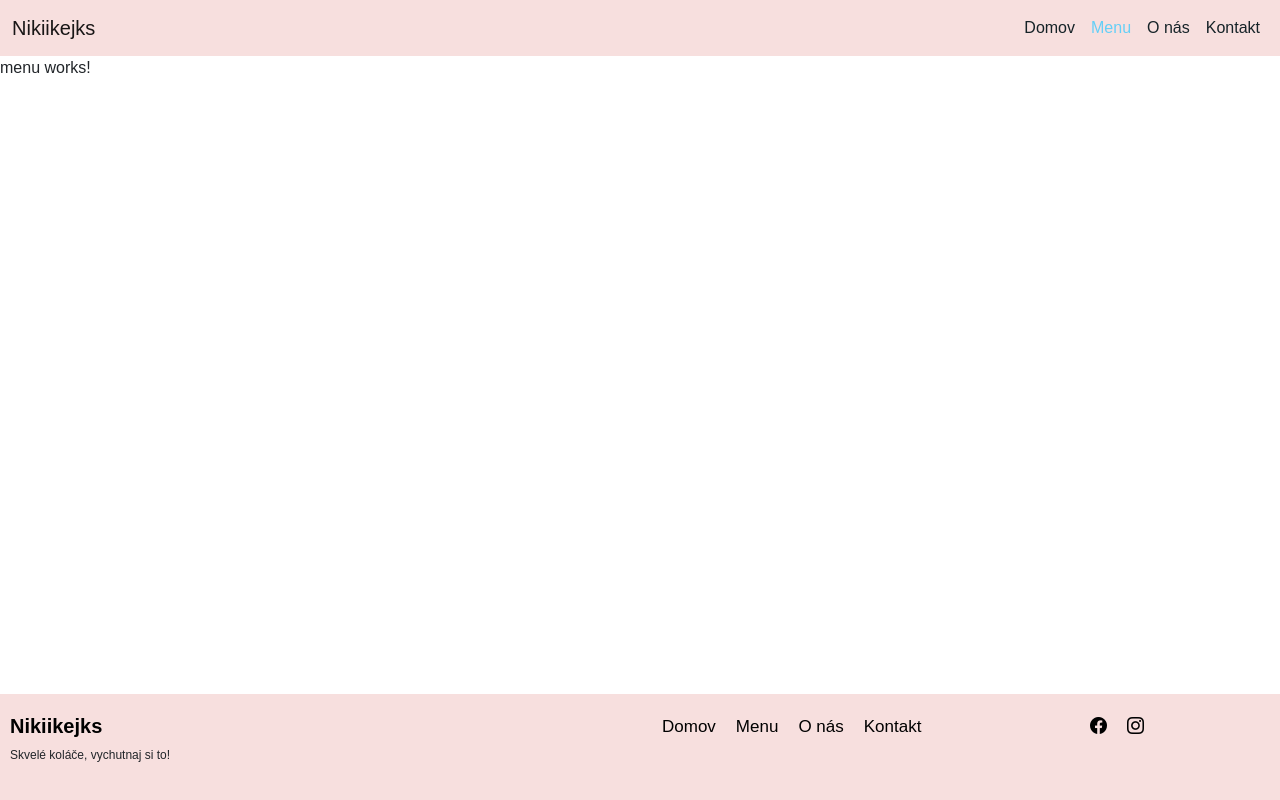
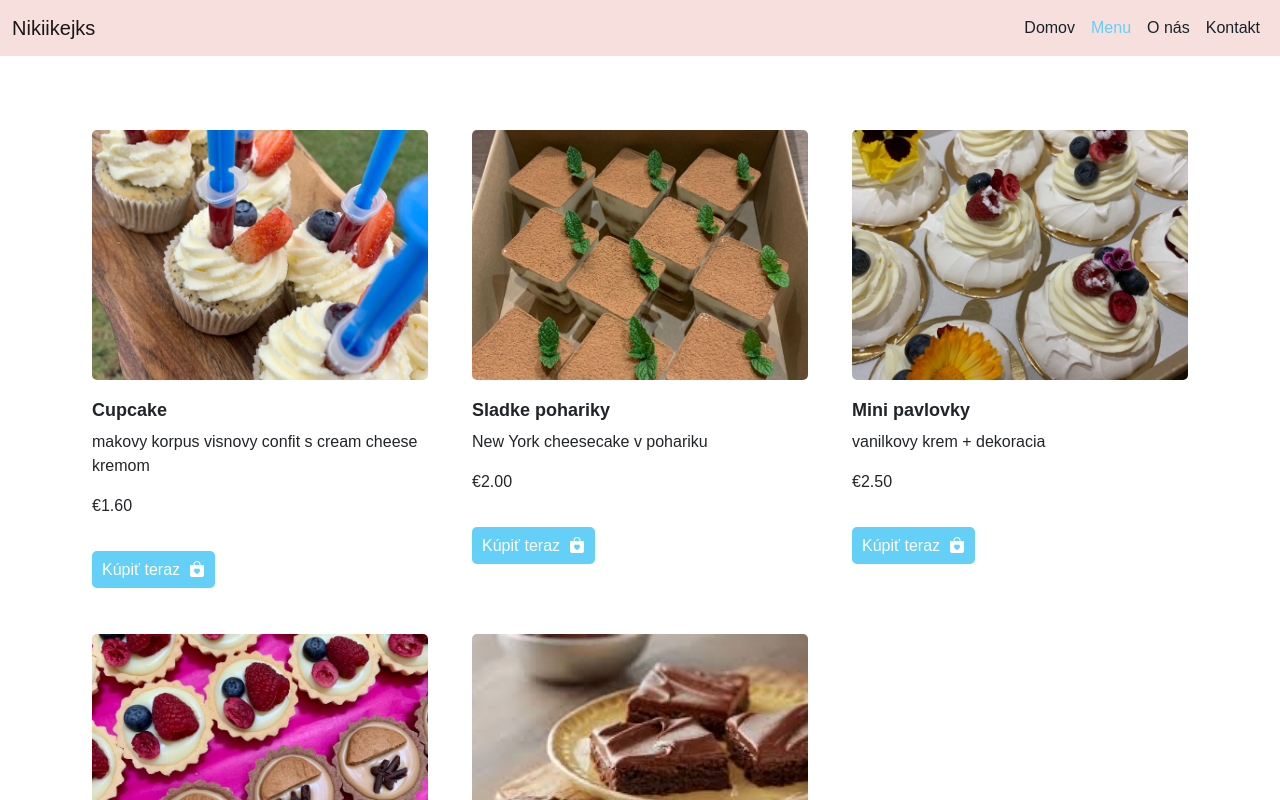
Before and after one commit to jan-andrejko/nikiikejksweb, an Angular app: page /menu in a window 1280 px wide. Shown: the top 800 px of the page. Built offline with nearby package versions, Linux system fonts and the light colour scheme.

Commit message:
finish HP, add products to Menu, create Menupage
I finished with homepage, then I did added products to the menu page and on the end create a menupage.

```diff
--- a/src/app/app-routing.module.ts
+++ b/src/app/app-routing.module.ts
@@ -4,10 +4,12 @@ import { AboutComponent } from './pages/about/about.component';
 import { ContactComponent } from './pages/contact/contact.component';
 import { HomeComponent } from './pages/home/home.component';
 import { MenuComponent } from './pages/menu/menu.component';
+import { MenupageComponent } from './pages/menupage/menupage.component';
 
 const routes: Routes = [
   {path:'', component:HomeComponent},
   {path:'menu', component:MenuComponent},
+  {path:'menu/:id', component:MenupageComponent},
   {path:'about', component:AboutComponent},
   {path:'contact', component:ContactComponent}
 ];
--- a/src/app/app.module.ts
+++ b/src/app/app.module.ts
@@ -9,6 +9,7 @@ import { HomeComponent } from './pages/home/home.component';
 import { MenuComponent } from './pages/menu/menu.component';
 import { AboutComponent } from './pages/about/about.component';
 import { ContactComponent } from './pages/contact/contact.component';
+import { RouterModule } from '@angular/router';
 
 @NgModule({
   declarations: [
@@ -18,11 +19,12 @@ import { ContactComponent } from './pages/contact/contact.component';
     HomeComponent,
     MenuComponent,
     AboutComponent,
-    ContactComponent
+    ContactComponent,
+
   ],
   imports: [
     BrowserModule,
-    AppRoutingModule
+    AppRoutingModule,
   ],
   providers: [],
   bootstrap: [AppComponent]
--- a/src/app/pages/home/home.component.css
+++ b/src/app/pages/home/home.component.css
@@ -72,4 +72,18 @@
 {
   font-size: 18px;
   margin-top: 20px;
+  font-weight: bold;
 }
+.viewmorebtn
+{
+  text-decoration: none;
+  background-color: #64cff7;
+  color: #fff;
+  padding: 10px 10px;
+  border-radius: 5px;
+  font-size: 18px;
+}
+.viewmorebtn i
+{
+  padding-left: 5px;
+}
--- a/src/app/pages/home/home.component.html
+++ b/src/app/pages/home/home.component.html
@@ -1,7 +1,7 @@
 <div class="banner">
   <div class="content">
     <h1 class="mb-5">Čerstvé koláče <br/> priamo k tvojim dverám</h1>
-    <a routerLink="menu">Objednaj teraz! <i class="bi bi-arrow-right-square-fill"></i></a>
+    <a routerLink="menu">Objednaj teraz! <i class="bi bi-arrow-right"></i></a>
   </div>
 </div>
 <!-- step -->
@@ -36,12 +36,13 @@
 <div class="container mt-4 mb-4">
   <h1 class="text-center">Obľúbené produkty</h1>
   <div class="row">
-    <div class="col-lg-3 mt-3" *ngFor="let ck of cakeData">
-        <div class="cakebox">
+    <div class="col-lg-3 mt-3" *ngFor="let ck of cakeData; index as i">
+        <div class="cakebox" *ngIf="i<=3">
           <img src="{{ck.cakeImg}}" />
           <h1>{{ck.cakeName}}</h1>
-          <p>{{ck.cakePrice}}</p>
+          <p>{{ck.cakePrice | currency:'EUR'}}</p>
         </div>
     </div>
   </div>
+  <a routerLink="menu" class="viewmorebtn">Zobraziť viac<i class="bi bi-arrow-right"></i></a>
 </div>
--- a/src/app/pages/menu/menu.component.css
+++ b/src/app/pages/menu/menu.component.css
@@ -0,0 +1,36 @@
+.cakebox
+{
+  padding: 10px 10px;
+}
+.cakebox img
+{
+  width: 100%;
+  height: 250px;
+  object-fit: cover;
+  border-radius: 5px;
+}
+.cakebox h1
+{
+  font-size: 18px;
+  margin-top: 20px;
+  font-weight: bold;
+}
+.viewmorebtn
+{
+  text-decoration: none;
+  background-color: #64cff7;
+  color: #fff;
+  padding: 10px 10px;
+  border-radius: 5px;
+  font-size: 18px;
+}
+.buybtn
+{
+  color: #fff;
+  background-color: #64cff7;
+  padding: 10px 10px;
+  text-decoration: none;
+  font-size: 16px;
+  border-radius: 5px;
+  cursor: pointer;
+}
--- a/src/app/pages/menu/menu.component.html
+++ b/src/app/pages/menu/menu.component.html
@@ -1 +1,22 @@
-<p>menu works!</p>
+<div class="container mt-5 mb-5">
+
+    <div class="row">
+
+        <div class="col-lg-4" *ngFor="let ck of cakeData">
+
+          <div class="cakebox mt-3 mb-3">
+              <img src="{{ck.cakeImg}}">
+              <h1>{{ck.cakeName}}</h1>
+              <p>{{ck.cakeDetails}}</p>
+              <p>{{ck.cakePrice | currency:'EUR'}}</p>
+              <br>
+              <a class="buybtn" [routerLink]="['/menu', ck.id]">Kúpiť teraz &nbsp;<i class="bi bi-bag-heart-fill"></i></a>
+          </div>
+
+        </div>
+
+
+
+    </div>
+
+</div>
--- a/src/app/pages/menu/menu.component.ts
+++ b/src/app/pages/menu/menu.component.ts
@@ -1,4 +1,5 @@
 import { Component, OnInit } from '@angular/core';
+import { OrderDetailsService } from 'src/app/services/order-details.service';
 
 @Component({
   selector: 'app-menu',
@@ -7,9 +8,10 @@ import { Component, OnInit } from '@angular/core';
 })
 export class MenuComponent implements OnInit {
 
-  constructor() { }
-
+  constructor(private service:OrderDetailsService) { }
+  cakeData:any;
   ngOnInit(): void {
+    this.cakeData = this.service.cakeDetails;
   }
 
 }
--- /dev/null
+++ b/src/app/pages/menupage/menupage.component.html
@@ -0,0 +1 @@
+<p>menupage works!</p>
--- /dev/null
+++ b/src/app/pages/menupage/menupage.component.ts
@@ -0,0 +1,15 @@
+import { Component, OnInit } from '@angular/core';
+
+@Component({
+  selector: 'app-menupage',
+  templateUrl: './menupage.component.html',
+  styleUrls: ['./menupage.component.css']
+})
+export class MenupageComponent implements OnInit {
+
+  constructor() { }
+
+  ngOnInit(): void {
+  }
+
+}
--- a/src/app/sharepage/footer/footer.component.html
+++ b/src/app/sharepage/footer/footer.component.html
@@ -1,4 +1,4 @@
-<div class="container-fluid footer">
+<div class="container-fluid footer mt-5">
   <div class="row">
     <!-- name -->
     <div class="col-lg-6">
--- a/src/app/sharepage/navbar/navbar.component.html
+++ b/src/app/sharepage/navbar/navbar.component.html
@@ -7,7 +7,7 @@
     <div class="collapse navbar-collapse" id="navbarNav">
       <ul class="navbar-nav ms-auto">
         <li class="nav-item">
-          <a class="nav-link active" routerLink=""  routerLinkActive="active-link" [routerLinkActiveOptions]="{exact:true}">Domov</a>
+          <a class="nav-link active" routerLink=""  routerLinkActive="active-link" [routerLinkActiveOptions]="{exact: true}">Domov</a>
         </li>
         <li class="nav-item">
           <a class="nav-link" routerLink="menu" routerLinkActive="active-link">Menu</a>
```
Also changed, not shown: src/app/pages/menupage/menupage.component.css (added), 1 other file (tests, documents, lock files or other folders).
